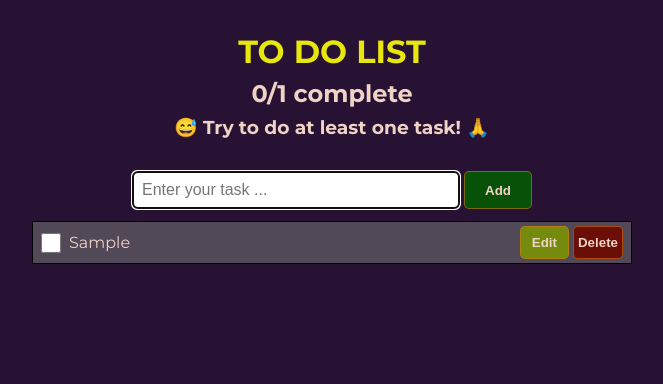
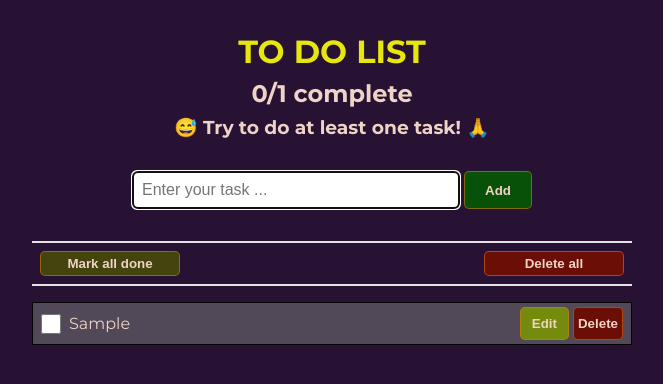
Before and after one commit to dat-nt/todo-list, a React (Create React App) app: page / in a window 1280 px wide. Both pictures are taken after typing "Sample" into the empty fields and a click on the button "Add". Shown: the top 384 px of the page, without its empty margins (308-971 px from the left). Built offline with nearby package versions, Linux system fonts and the light colour scheme.

Commit message:
Add some features

```diff
--- a/src/App.js
+++ b/src/App.js
@@ -1,6 +1,7 @@
 import { useEffect, useState } from 'react';
 import Task from './components/Task';
 import TaskForm from './components/TaskForm';
+import TaskControl from './components/TaskControl';
 
 function App() {
     const [tasks, setTasks] = useState(() => {
@@ -26,11 +27,27 @@ function App() {
         })
     }
 
+    const markAllTasksDone = () => {
+        setTasks(prev => {
+            const newTasks = prev.map((task) => {
+                return {
+                    ...task,
+                    isDone: true
+                }
+            });
+            return newTasks;
+        })
+    }
+
     const deleteTask = (indexToDelete) => {
         setTasks(prev => {
             const newTasks = prev.filter((task, index) => indexToDelete !== index);
             return newTasks;
         })
+    }
+
+    const deleteAllTasks = () => {
+        setTasks([]);
     }
 
     const renameTask = (renameIndex, newName) => {
@@ -72,7 +89,11 @@ function App() {
                 onAdd={addTask}
             />
 
-            {/* {totalTask !== 0 ? <TaskControl /> : null} */}
+            {totalTask !== 0 ?
+                <TaskControl
+                    onDeleteAll={deleteAllTasks}
+                    onMarkAll={markAllTasksDone}
+                /> : null}
 
             {tasks.map((task, index) => (
                 <Task
--- a/src/components/EditTask/index.js
+++ b/src/components/EditTask/index.js
@@ -1,8 +1,9 @@
-import { useState, useEffect } from 'react';
+import { useState, useEffect, useRef } from 'react';
 import styles from './EditTask.module.css';
 
 function EditTask({ taskName, onRename, setEditMode }) {
     const [inputName, setInputName] = useState(taskName);
+    const editFormRef = useRef();
 
     const handleSubmit = (e) => {
         e.preventDefault();
@@ -27,10 +28,26 @@ function EditTask({ taskName, onRename, setEditMode }) {
         return () => {
             window.removeEventListener('keydown', handleEsc);
         };
+        // eslint-disable-next-line react-hooks/exhaustive-deps
     }, []);
+
+    // Xử lí click ra ngoài edit form thì tắt editmode
+    useEffect(() => {
+        const handleClickOutside = (e) => {
+            if (editFormRef && !editFormRef.current.contains(e.target)) {
+                setEditMode(false);
+            }
+        }
+        document.addEventListener('mousedown', handleClickOutside);
+
+        return () =>
+            document.removeEventListener('mousedown', handleClickOutside);
+        // eslint-disable-next-line react-hooks/exhaustive-deps
+    }, [])
 
     return (
         <form
+            ref={editFormRef}
             className={styles.editForm}
             onSubmit={handleSubmit}
         >
--- a/src/components/Task/Task.module.css
+++ b/src/components/Task/Task.module.css
@@ -32,6 +32,10 @@
     text-overflow: ellipsis;
 }
 
+.done .taskName {
+    text-decoration: line-through;
+}
+
 .btn {
     font-weight: bold;
     border: 1px solid #e37a118c;
--- /dev/null
+++ b/src/components/TaskControl/TaskControl.module.css
@@ -0,0 +1,29 @@
+.container {
+    margin: 0 auto;
+    margin-bottom: 16px;
+    width: 600px;
+    max-width: 100%;
+    min-width: var(--min-width);
+    display: flex;
+    justify-content: space-between;
+    align-items: center;
+    padding: 8px 8px;
+    border-top: 2px rgb(227, 227, 227) solid;
+    border-bottom: 2px rgb(227, 227, 227) solid;
+}
+
+.btn {
+    width: 140px;
+    color: var(--text-color);
+    border: 1px solid #e37a118c;
+    border-radius: 5px;
+    font-weight: bold;
+    padding: 4px 2px;
+    cursor: pointer;
+}
+.markButton {
+    background-color: #44440e;
+}
+.deleteButton {
+    background-color: #6b0e06;
+}
--- /dev/null
+++ b/src/components/TaskControl/index.js
@@ -0,0 +1,20 @@
+import clsx from "clsx";
+import styles from "./TaskControl.module.css";
+
+function TaskControl({ onDeleteAll, onMarkAll }) {
+    return (
+        <div className={styles.container}>
+            <button
+                className={clsx(styles.btn, styles.markButton)}
+                onClick={() => onMarkAll()}
+            >Mark all done</button>
+
+            <button
+                className={clsx(styles.btn, styles.deleteButton)}
+                onClick={() => onDeleteAll()}
+            >Delete all</button>
+        </div>
+    );
+}
+
+export default TaskControl;
--- a/src/components/TaskForm/TaskForm.module.css
+++ b/src/components/TaskForm/TaskForm.module.css
@@ -3,6 +3,7 @@
     min-width: var(--min-width);
     max-width: 100%;
     margin: 0 auto;
+    margin-bottom: 32px;
     display: flex;
 }
 
--- a/src/components/TaskForm/index.js
+++ b/src/components/TaskForm/index.js
@@ -11,6 +11,9 @@ function TaskForm({ onAdd }) {
             onAdd(task.trim());
             setTask('');
             inputBox.current.focus();
+        }
+        else {
+            alert("Input can not be blank!");
         }
     }
 
```
